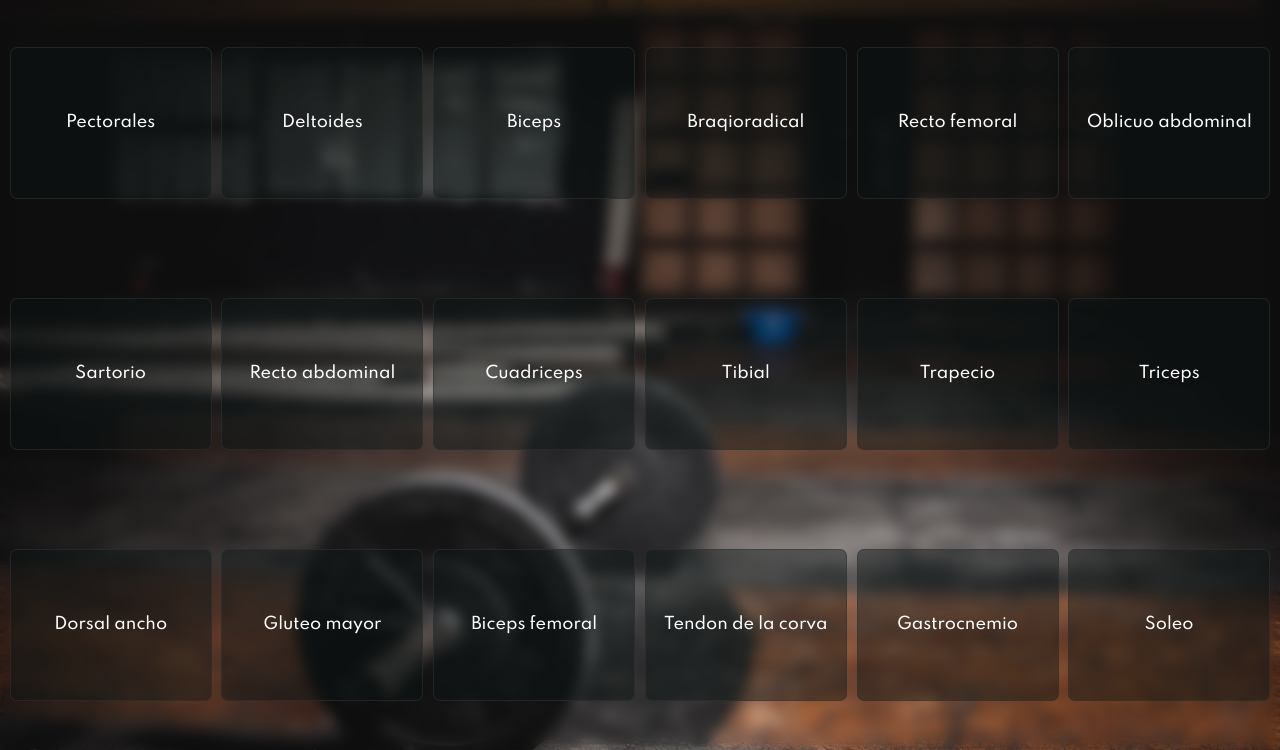
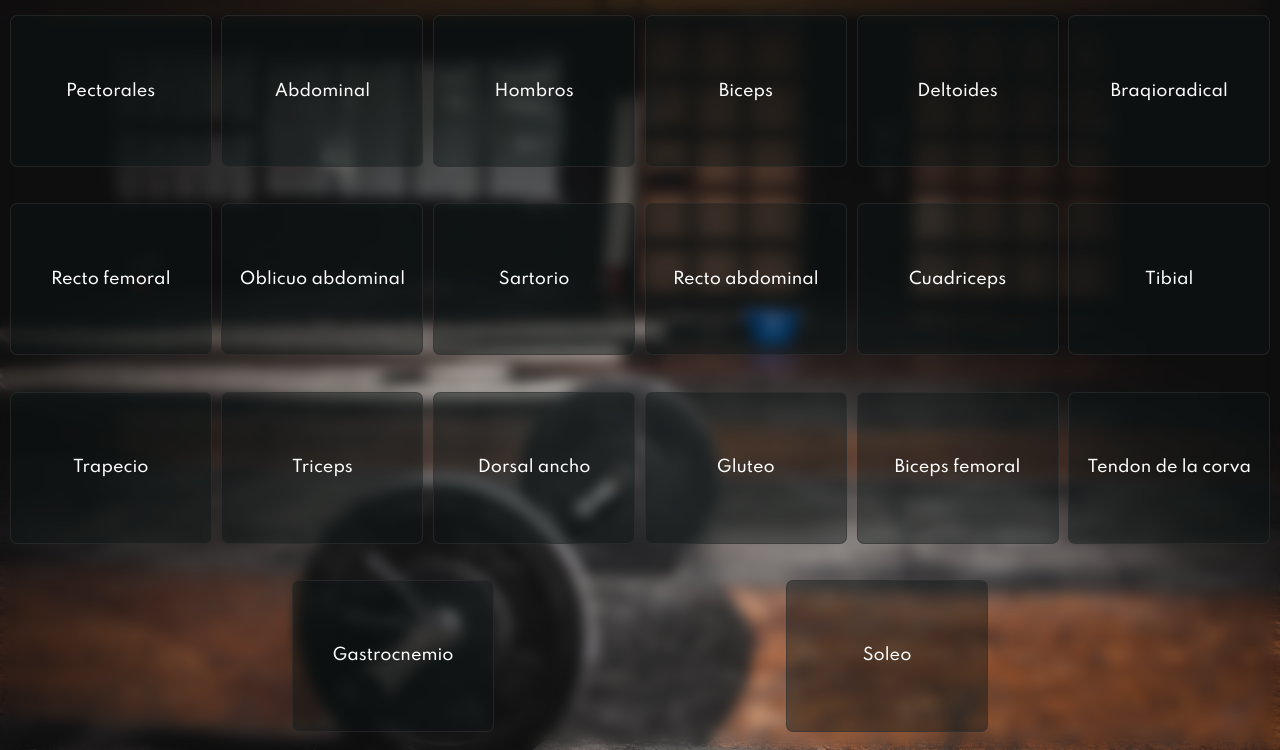
Before and after one commit to salvamn/smn-blog-gym, a plain HTML site: page ejercicios.html in a window 1280 px wide. Shown: the part 50-800 px from the top of the page. Drawn offline with Linux system fonts and the light colour scheme.

Commit message:
Se añadieron nuevos musculos al script ejercicios

```diff
--- a/ejercicios.html
+++ b/ejercicios.html
@@ -34,8 +34,10 @@
         <div id="contenido-principal">
 
             <div><a href="musculos/pectorales.html">Pectorales</a></div>
+            <div><a href="#">Abdominal</a></div>
+            <div><a href="#">Hombros</a></div>
+            <div><a href="#">Biceps</a></div>
             <div><a href="#">Deltoides</a></div>
-            <div><a href="#">Biceps</a></div>
             <div><a href="#">Braqioradical</a></div>
             <div><a href="#">Recto femoral</a></div>
             <div><a href="#">Oblicuo abdominal</a></div>
@@ -46,7 +48,7 @@
             <div><a href="#">Trapecio</a></div>
             <div><a href="#">Triceps</a></div>
             <div><a href="#">Dorsal ancho</a></div>
-            <div><a href="#">Gluteo mayor</a></div>
+            <div><a href="#">Gluteo</a></div>
             <div><a href="#">Biceps femoral</a></div>
             <div><a href="#">Tendon de la corva</a></div>
             <div><a href="#">Gastrocnemio</a></div>
```
